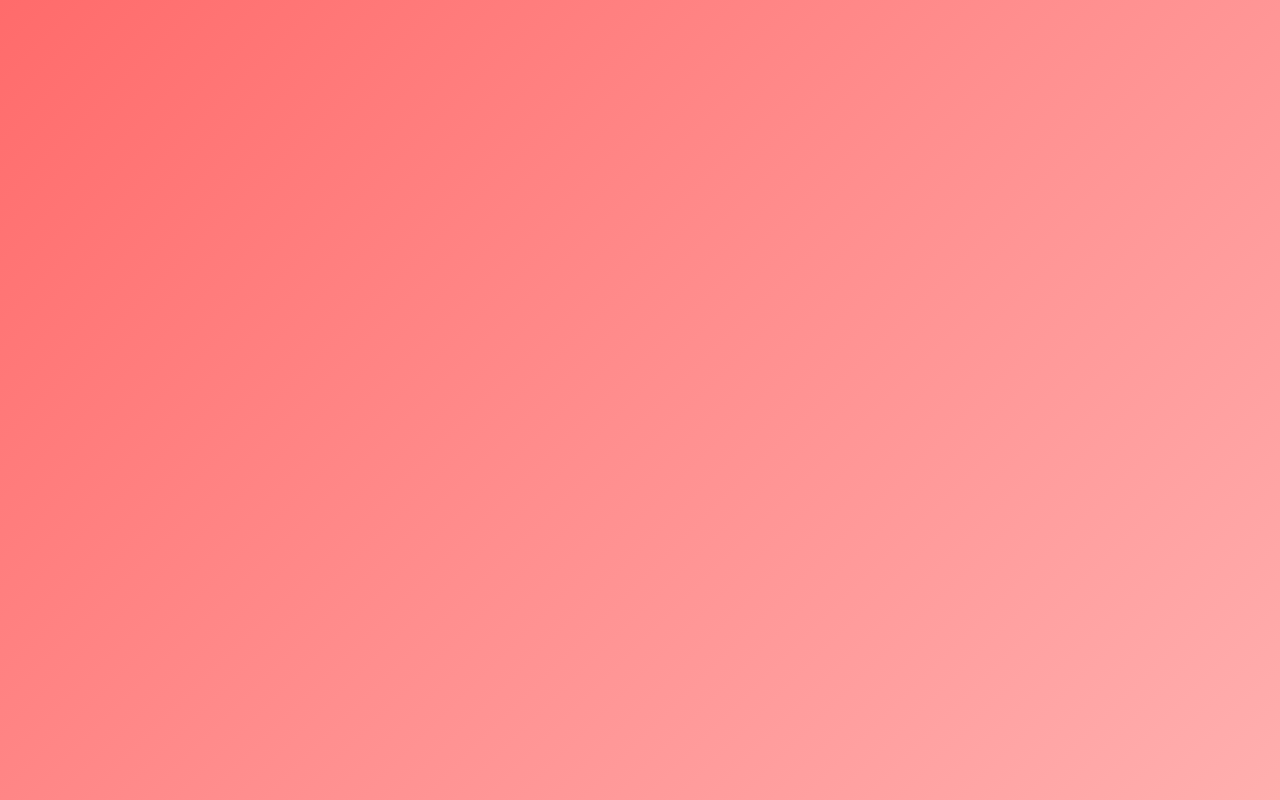
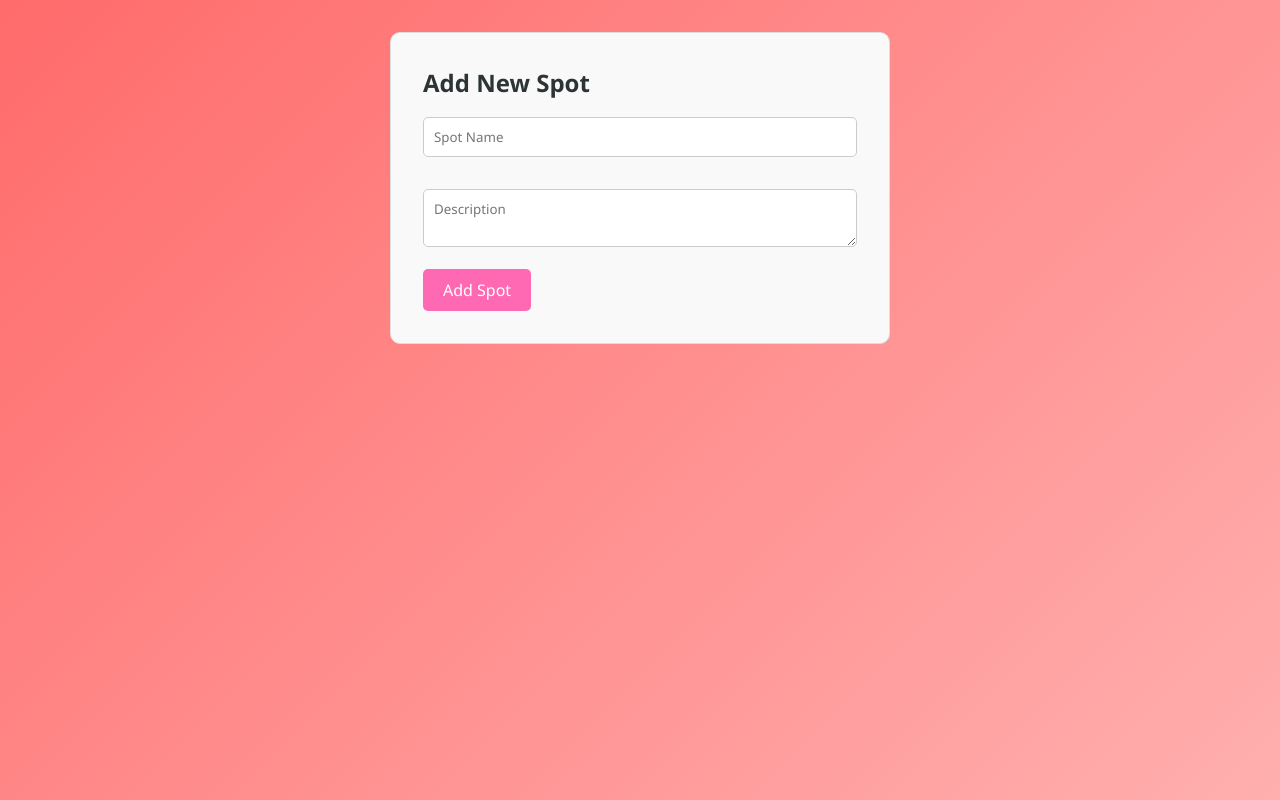
Before and after one commit to kalviumcommunity/S84_list_of_makeout_places, a React (Vite) app in the folder react/: page /add in a window 1280 px wide. Before the commit this address had no page. Built offline with nearby package versions, Linux system fonts and the light colour scheme; the HTML template or start-up script is replaced by a standard one.

Commit message:
Adding relations between entities

```diff
--- a/react/src/App.jsx
+++ b/react/src/App.jsx
@@ -1,14 +1,15 @@
-// src/App.jsx
 import React from "react";
 import { BrowserRouter as Router, Routes, Route } from "react-router-dom";
 import Home from "./pages/Home";
-import EditSpot from "./pages/EditSpot";
+import AddSpot from "./pages/AddSpot";
+import EditSpot from "./pages/EditSpot"; // assuming you already have this
 
 function App() {
   return (
     <Router>
       <Routes>
         <Route path="/" element={<Home />} />
+        <Route path="/add" element={<AddSpot />} />
         <Route path="/edit/:id" element={<EditSpot />} />
       </Routes>
     </Router>
--- /dev/null
+++ b/react/src/pages/AddSpot.jsx
@@ -0,0 +1,45 @@
+import React, { useState } from "react";
+import axios from "axios";
+import { useNavigate } from "react-router-dom";
+import "../../styles/styles.css";
+
+const AddSpot = () => {
+  const [name, setName] = useState("");
+  const [description, setDescription] = useState("");
+  const navigate = useNavigate();
+
+  const handleSubmit = (e) => {
+    e.preventDefault();
+    if (!name || !description) {
+      alert("Please fill in all fields");
+      return;
+    }
+
+    axios
+      .post("http://localhost:3000/api/spots", { name, description })
+      .then(() => navigate("/"))
+      .catch((err) => console.error("Error adding spot:", err));
+  };
+
+  return (
+    <div className="form-container">
+      <h2>Add New Spot</h2>
+      <form onSubmit={handleSubmit}>
+        <input
+          type="text"
+          placeholder="Spot Name"
+          value={name}
+          onChange={(e) => setName(e.target.value)}
+        />
+        <textarea
+          placeholder="Description"
+          value={description}
+          onChange={(e) => setDescription(e.target.value)}
+        ></textarea>
+        <button type="submit">Add Spot</button>
+      </form>
+    </div>
+  );
+};
+
+export default AddSpot;
--- a/react/src/pages/Home.jsx
+++ b/react/src/pages/Home.jsx
@@ -18,26 +18,42 @@ const Home = () => {
     { name: "All Locations", icon: <FaHeart /> }
   ];
 
-  // Fetch spots from the backend
   useEffect(() => {
-    axios.get("http://localhost:3000/api/spots")
-      .then((response) => setSpots(response.data))
-      .catch((error) => console.error("Error fetching spots:", error));
+    fetchSpots();
+
+    const observer = new IntersectionObserver((entries) => {
+      entries.forEach(entry => {
+        if (entry.isIntersecting) {
+          entry.target.classList.add("show");
+        }
+      });
+    }, { threshold: 0.1 });
+
+    const cards = document.querySelectorAll(".spot-card");
+    cards.forEach(card => observer.observe(card));
+
+    return () => observer.disconnect();
   }, []);
 
-  // Delete a spot
+  const fetchSpots = () => {
+    axios.get("http://localhost:3000/api/spots")
+      .then((res) => setSpots(res.data))
+      .catch((err) => console.error("Error fetching spots:", err));
+  };
+
   const handleDelete = (id) => {
     axios.delete(`http://localhost:3000/api/spots/${id}`)
-      .then(() => {
-        setSpots(spots.filter(spot => spot._id !== id)); // Remove the deleted spot from the list
-      })
-      .catch((error) => console.error("Error deleting spot:", error));
+      .then(() => setSpots(spots.filter((spot) => spot._id !== id)))
+      .catch((err) => console.error("Error deleting:", err));
   };
 
-  // Navigate to Edit page
   const handleEdit = (id) => {
     navigate(`/edit/${id}`);
   };
+
+  const filteredSpots = spots.filter((spot) =>
+    spot.name.toLowerCase().includes(searchQuery.toLowerCase())
+  );
 
   return (
     <div className="app">
@@ -48,6 +64,14 @@ const Home = () => {
         </p>
       </header>
 
+      {/* Add New Spot Button */}
+      <div style={{ textAlign: "center", margin: "20px 0" }}>
+        <button className="add-btn" onClick={() => navigate("/add")}>
+          ➕ Add New Spot
+        </button>
+      </div>
+
+      {/* Search Bar */}
       <div className="search-container">
         <div className="search-wrapper">
           <FaSearch className="search-icon" />
@@ -61,6 +85,7 @@ const Home = () => {
         </div>
       </div>
 
+      {/* Category Buttons */}
       <div className="category-container">
         {categories.map((category, index) => (
           <button
@@ -74,8 +99,9 @@ const Home = () => {
         ))}
       </div>
 
+      {/* Spots Grid */}
       <div className="spots-grid">
-        {spots.filter(spot => spot.name.toLowerCase().includes(searchQuery.toLowerCase())).map(spot => (
+        {filteredSpots.map((spot) => (
           <div key={spot._id} className="spot-card">
             <div className="card-image-container">
               <img
--- a/react/styles/styles.css
+++ b/react/styles/styles.css
@@ -322,3 +322,30 @@
   .card-actions button:nth-child(2):hover {
     background-color: #c82333;
   }
+
+  .form-container {
+    max-width: 500px;
+    margin: 2rem auto;
+    padding: 2rem;
+    border: 1px solid #ddd;
+    border-radius: 10px;
+    background: #f9f9f9;
+  }
+
+  .form-container input,
+  .form-container textarea {
+    width: 100%;
+    padding: 10px;
+    margin: 1rem 0;
+    border: 1px solid #ccc;
+    border-radius: 5px;
+  }
+
+  .form-container button {
+    background-color: #ff69b4;
+    color: white;
+    padding: 10px 20px;
+    border: none;
+    border-radius: 5px;
+    cursor: pointer;
+  }
```
Also changed, not shown: 1 other file (tests, documents, lock files or other folders).
